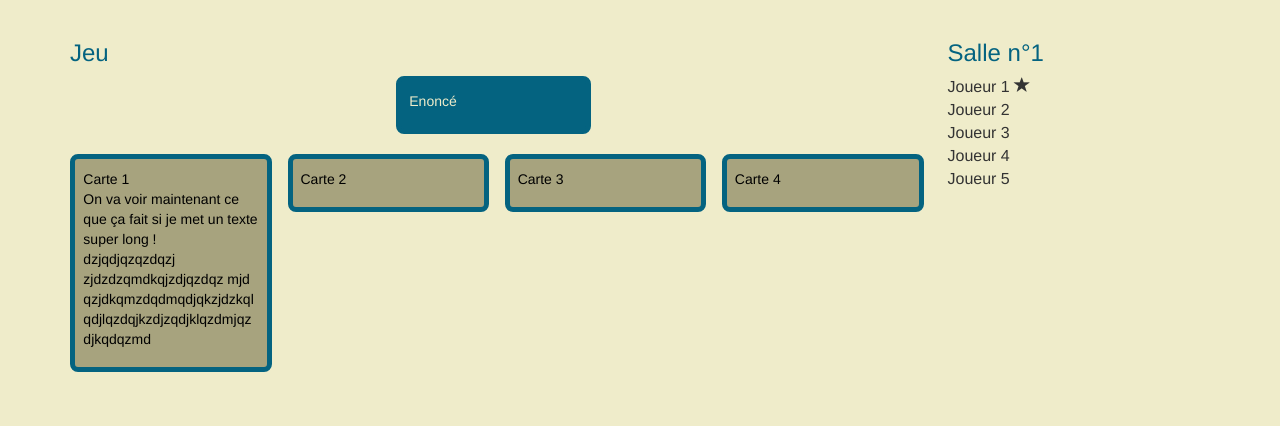
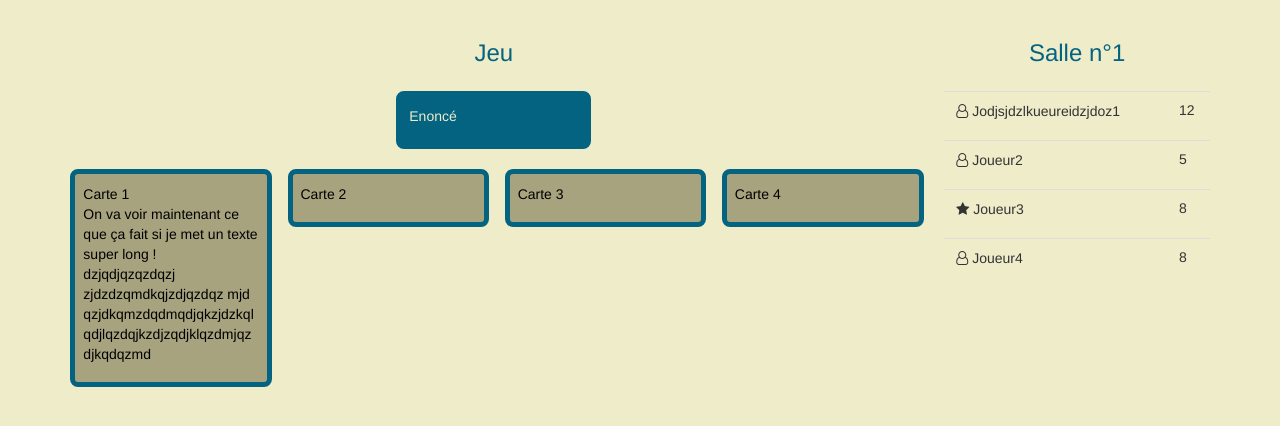
Before and after one commit to batebates/L3ProjetWeb, a Django app: page /room/1/ in a window 1280 px wide. Shown: the part 51-477 px from the top of the page. Run offline with Django 3.2, Linux system fonts and the light colour scheme; tables that the repository leaves empty hold one stand-in row (values such as "Sample post"); some libraries are stand-ins or nearby versions.

Commit message:
CSS salon

```diff
--- a/BDR/core/templates/core/base.html
+++ b/BDR/core/templates/core/base.html
@@ -13,6 +13,9 @@
   <title>BDR</title>
   <!-- Latest compiled and minified CSS -->
   <link rel="stylesheet" href="https://maxcdn.bootstrapcdn.com/bootstrap/3.3.7/css/bootstrap.min.css" integrity="sha384-BVYiiSIFeK1dGmJRAkycuHAHRg32OmUcww7on3RYdg4Va+PmSTsz/K68vbdEjh4u" crossorigin="anonymous">
+
+  <!-- Font awesome -->
+  <link rel="stylesheet" href="https://maxcdn.bootstrapcdn.com/font-awesome/4.7.0/css/font-awesome.min.css">
 
   <!-- theme -->
   <link rel="stylesheet" href="{% static  "css/base.css" %}">
--- a/BDR/room/templates/room/roomOpen.html
+++ b/BDR/room/templates/room/roomOpen.html
@@ -2,35 +2,64 @@
 
 {% block content %}
 <div class="row salon">
-<div class="col-md-9">
- <h3> Jeu</h3>
+<div class="col-sm-9">
+ <h3>Jeu</h3>
 	<div class="carte" id="enonce">
 		<p>Enoncé</p>
 	</div>
 	<div class="row">
-	<div class="col-md-2 carte">
+
+	<div class="carte">
 		<p>Carte 1</br> On va voir maintenant ce que ça fait si je met un texte super long ! </br> dzjqdjqzqzdqzj zjdzdzqmdkqjzdjqzdqz mjd qzjdkqmzdqdmqdjqkzjdzkqlqdjlqzdqjkzdjzqdjklqzdmjqzdjkqdqzmd</p>
 	</div>
-	<div class="col-md-2 carte">
+	<div class="carte">
 		<p>Carte 2</p>
 	</div>
-	<div class="col-md-2 carte">
+	<div class="carte">
 		<p>Carte 3</p>
 	</div>
-	<div class="col-md-2 carte">
+	<div class="carte">
 		<p>Carte 4</p>
 	</div>
 	</div>
 </div>
-<div class="col-md-3">
+<div class="col-sm-3 joueur">
 	<h3> Salle n°{{ room.id }}</h3>
-	<ul>
-		<li>Joueur 1 <span class="glyphicon glyphicon-star" title="Maitre du jeu"></li>
-		<li>Joueur 2</li>
-		<li>Joueur 3</li>
-		<li>Joueur 4</li>
-		<li>Joueur 5</li>
-	</ul>
+	<table class="table">
+		<tr>
+			<td>
+			 <p><i  class="fa fa-user-o" title="Joueur"></i>Jodjsjdzlkueureidzjdoz1</p>
+			</td>
+			<td>
+				12
+			</td>
+		</tr>
+		<tr>
+			<td>
+			<p><i  class="fa fa-user-o" title="Joueur"></i>Joueur2 </p>
+			</td>
+			<td>
+				5
+			</td>
+		</tr>
+		<tr>
+			<td>
+			 <p><i  class="fa fa-star" title="Maitre du jeu"></i>Joueur3 </p>
+			</td>
+			<td>
+				8
+			</td>
+		</tr>
+		<tr>
+			<td>
+			 <p><i  class="fa fa-user-o" title="Joueur"></i>Joueur4</p>
+			</td>
+			<td>
+				8
+			</td>
+		</tr>
+
+	</table>
 </div>
 </div>
 {% endblock %}
--- a/BDR/static/css/base.css
+++ b/BDR/static/css/base.css
@@ -37,6 +37,7 @@ body {
 }
 h3 {
 	color: #046380;
+	margin-bottom: 18px;
 }
 ul {
 	list-style-type: none;
@@ -58,6 +59,11 @@ a {
 	text-align: center;
 }
 
+.salon h3 {
+	text-align: center;
+	margin-bottom: 25px;
+
+}
 .carte {
 	word-wrap: break-word;
 	padding: 10px 8px 8px 8px;
@@ -73,6 +79,7 @@ a {
 	background-color: #A7A37E;
 	border-radius: 8px;
 	color: black;
+	float: left;
 }
 #enonce {
 	color: #EFECCA;
@@ -80,4 +87,14 @@ a {
 	position: relative;
 	margin-left: auto;
 	margin-right: auto;
+	float: none;
 }
+.joueur {
+	padding-left: 1%;
+}
+.joueur i{
+	margin: 4px;
+}
+.joueur p{
+	white-space:nowrap;
+}
```
